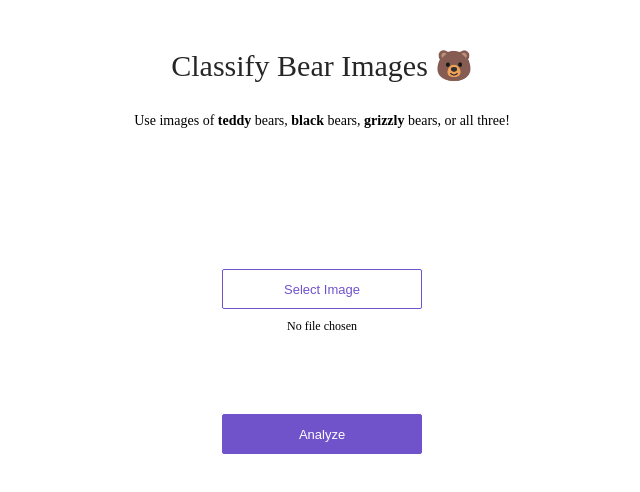
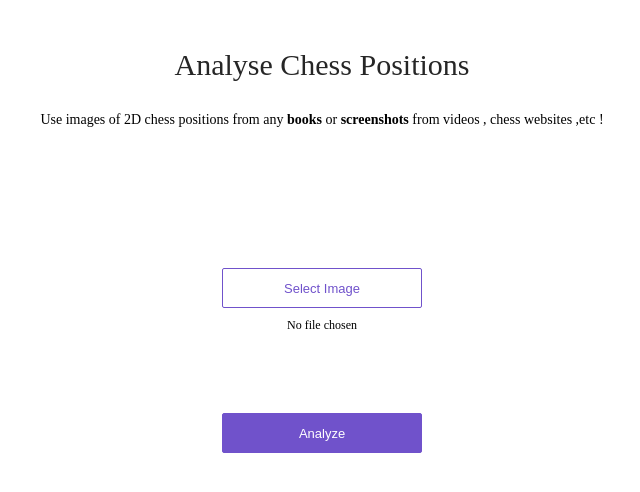
Before and after one commit to sokffa/Chess-Position-Recognition, a plain HTML site: page app/view/index.html in a window 1280 px wide. Shown: the whole page, without its empty margins (318-958 px from the left). Drawn offline with Linux system fonts and the light colour scheme.

Commit message:
Update index.html

```diff
--- a/app/view/index.html
+++ b/app/view/index.html
@@ -7,10 +7,9 @@
 <body>
 <div>
   <div class='center'>
-    <div class='title'>Classify Bear Images 🐻</div>
+    <div class='title'>Analyse Chess Positions</div>
     <p>
-      Use images of <strong>teddy</strong> bears, <strong>black</strong> bears, <strong>grizzly</strong> bears, or
-      all three!
+      Use images of 2D chess positions from any <strong>books</strong> or <strong>screenshots </strong> from videos , chess websites ,etc !
     </p>
     <div class='content'>
       <div class='no-display'>
```
